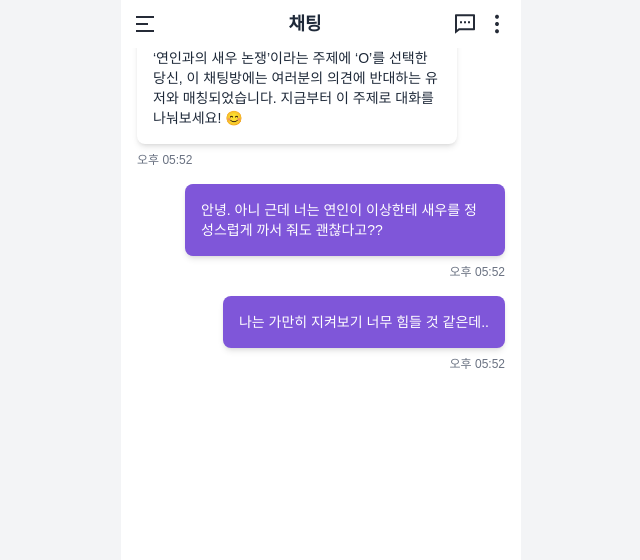
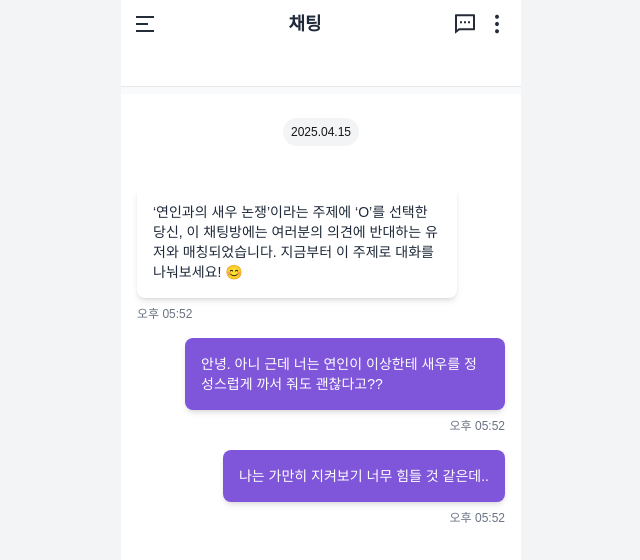
Before and after one commit to Jeju-thunder/waitbut-frontend, a Next.js app: page /chat in a window 1280 px wide. Shown: the top 560 px of the page, without its empty margins (319-959 px from the left). Built offline with nearby package versions, Linux system fonts and the light colour scheme.

Commit message:
Feat: "header 와 간격 조정 및 날짜 추가"

```diff
--- a/src/app/chat/page.tsx
+++ b/src/app/chat/page.tsx
@@ -22,11 +22,16 @@ export default function Chat() {
           alert("오른쪽");
         }}
       />
-      {/* <div className="h-[100px]"></div> */}
-      {/* <div className="bg-gray-50 h-2 w-full"></div> */}
-
+      <div className="h-[86px]"></div>
+      <div className="bg-gray-50 border-t-[1px] border-gray-200 h-[8px]"></div>
+      {/*날짜표시 영역*/}
+      <div className="flex justify-center items-center py-[24px]">
+        <span className="text-xs text-w-600 rounded-full px-[8px] py-[6px] bg-gray-100">
+          2025.04.15
+        </span>
+      </div>
       {/*채팅 영역*/}
-      <div className="mt-4 space-y-4 px-[16px]">
+      <div className=" space-y-4 px-[16px]">
         <div className="flex justify-center"></div>
         {/* Chatbot Message */}
         <div className="flex justify-start flex-col">
```
